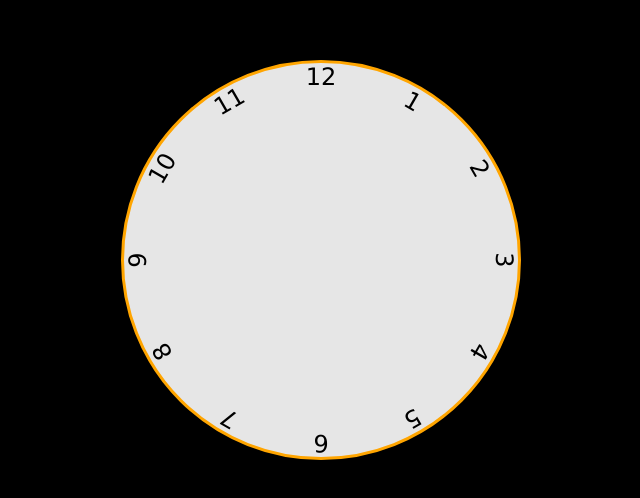
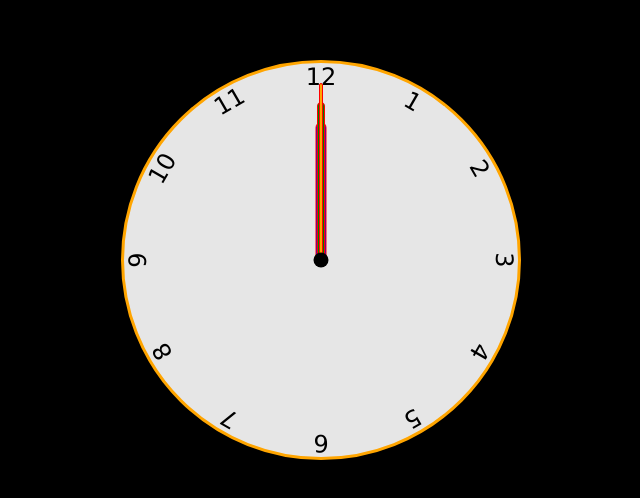
Before and after one commit to LeHamzaSh/ClockV2, a plain HTML site: page index.html in a window 1280 px wide. Shown: the part 148-646 px from the top of the page, without its empty margins (319-959 px from the left). Drawn offline with Linux system fonts and the light colour scheme.

Commit message:
completed css

```diff
--- a/style.css
+++ b/style.css
@@ -42,3 +42,47 @@ body{
 .clock .number9 { --rotation: 270deg; }
 .clock .number10 { --rotation: 300deg; }
 .clock .number11 { --rotation: 330deg; }
+
+.clock .hand{
+    --rotation: 0;
+    position: absolute;
+    left: 50%;
+    bottom: 50%;
+    border: 1px solid red;
+    border-top-left-radius: 10px;
+    border-top-right-radius: 10px;
+    transform-origin: bottom;
+    z-index: 10;
+    transform: translateX(-50%) rotate(calc(var(--rotation) * 1deg));
+}
+
+.clock::after{
+    content: '';
+    position: absolute;
+    background-color: black;
+    z-index: 11;
+    height: 15px;
+    width: 15px;
+    left: 50%;
+    top: 50%;
+    transform: translate(-50%, -50%);
+    border-radius: 50%;
+}
+
+.clock .hand.second{
+    width: 4px;
+    height: 45%;
+    background-color: orange;
+}
+
+.clock .hand.minute{
+    width: 8px;
+    height: 40%;
+    background-color: green;
+}
+
+.clock .hand.hour{
+    width: 11px;
+    height: 35%;
+    background-color: blue;
+}
```
